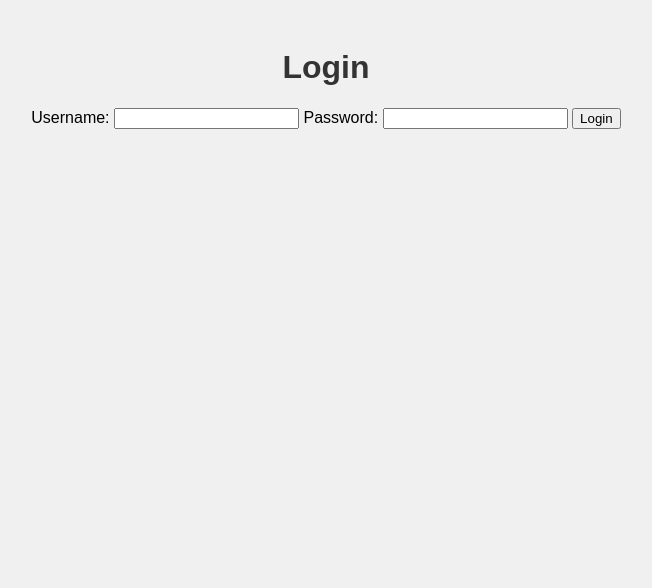
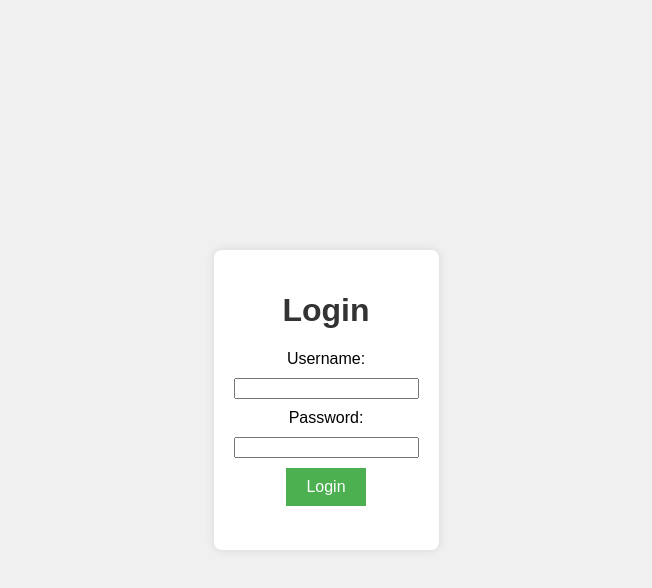
Before and after one commit to dan998/-login, a plain HTML site: page index.html in a window 1280 px wide. Shown: the whole page, without its empty margins (314-966 px from the left). Drawn offline with Linux system fonts and the light colour scheme.

Commit message:
Update styles.css

```diff
--- a/styles.css
+++ b/styles.css
@@ -1,15 +1,47 @@
 body {
     font-family: Arial, sans-serif;
     background-color: #f0f0f0;
+    display: flex;
+    justify-content: center;
+    align-items: center;
+    height: 100vh;
+    margin: 0;
+}
+
+.login-container {
+    max-width: 400px;
+    padding: 20px;
+    background-color: #fff;
+    border-radius: 8px;
+    box-shadow: 0 0 10px rgba(0,0,0,0.1);
     text-align: center;
-    padding: 20px;
 }
 
 h1 {
     color: #333;
 }
 
-p {
-    color: #666;
-    font-size: 18px;
+form {
+    display: flex;
+    flex-direction: column;
+    align-items: center;
 }
+
+label, input, button {
+    margin-bottom: 10px;
+}
+
+button {
+    padding: 10px 20px;
+    font-size: 16px;
+    background-color: #4CAF50;
+    color: white;
+    border: none;
+    cursor: pointer;
+}
+
+p#message {
+    color: red;
+    font-size: 14px;
+    margin-top: 10px;
+}
```
